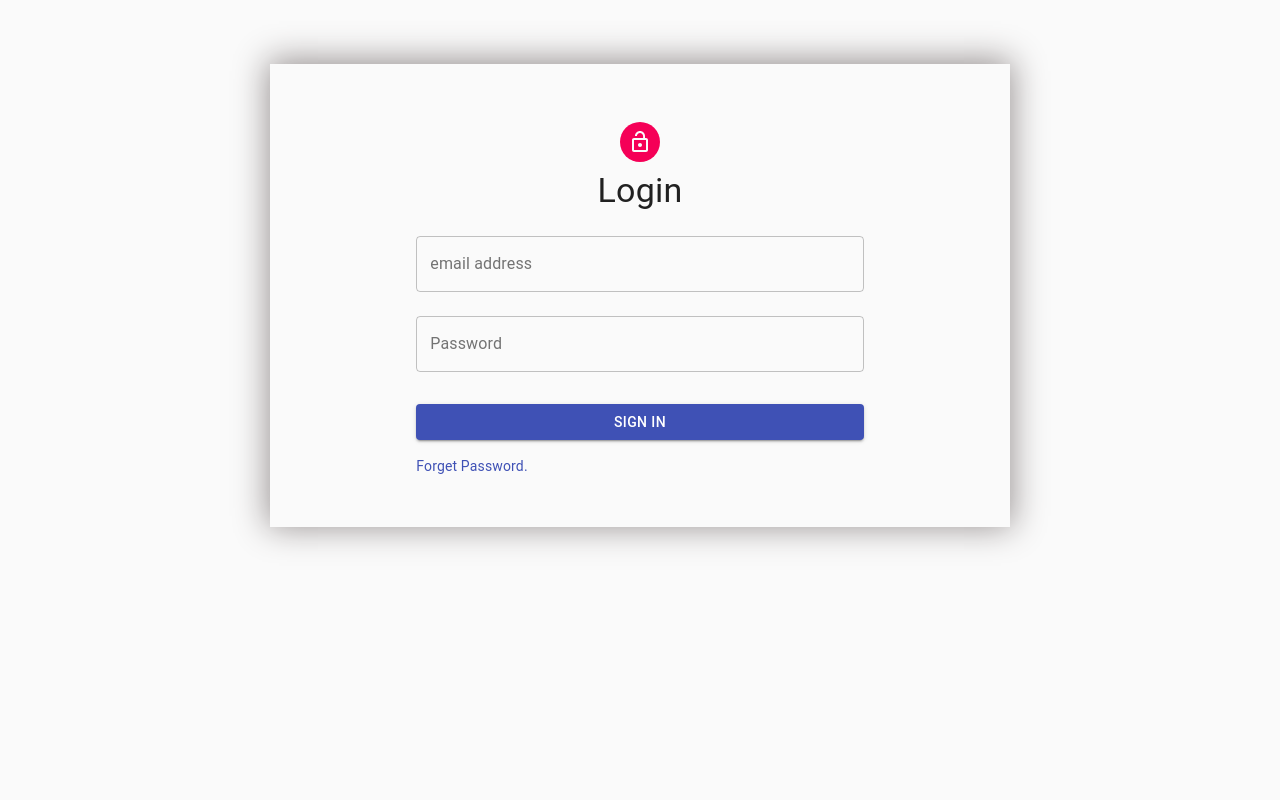
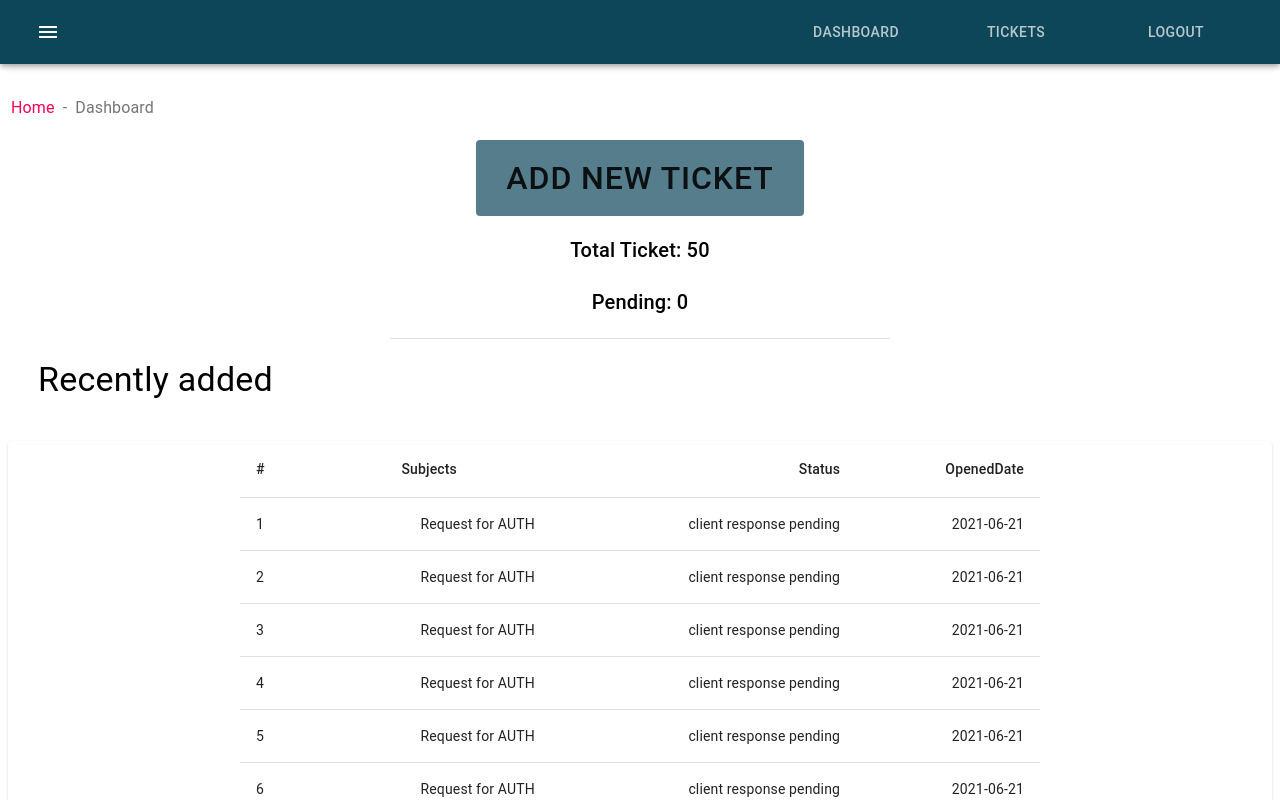
Before and after one commit to davincit/CRM-Ticket, a React (Create React App) app: page / in a window 1280 px wide. Shown: the top 800 px of the page. Built offline with nearby package versions, Linux system fonts and the light colour scheme.

Commit message:
layout and dashboard components added.

```diff
--- /dev/null
+++ b/src/App.css
@@ -0,0 +1,21 @@
+.layout {
+  display: grid;
+  grid-template-rows: 80px, auto, 3rem;
+  grid-template-areas: "header" "main" "footer";
+}
+
+.header {
+  grid-area: header;
+}
+
+.main {
+  grid-area: main;
+  min-height: 88vh;
+}
+
+.footer {
+  grid-area: footer;
+  background-color: #0d4559;
+  padding: 1rem;
+  color: white;
+}
--- a/src/App.js
+++ b/src/App.js
@@ -1,9 +1,15 @@
+import { Layout } from "./layout/Layout";
 import { Entry } from "./pages/Entry";
+import Dashboard from "./pages/Dashboard/Dashboard";
+import "./App.css";
 
 function App() {
   return (
     <div className="App">
-      <Entry />
+      {/* <Entry /> */}
+      <Layout>
+        <Dashboard />
+      </Layout>
     </div>
   );
 }
--- /dev/null
+++ b/src/components/Breadcrumb/Breadcrumb.js
@@ -0,0 +1,34 @@
+import { Breadcrumbs, Link, makeStyles, Typography } from "@material-ui/core";
+import HomeIcon from "@material-ui/icons/Home";
+
+const useStyle = makeStyles(() => ({
+  icon: {},
+  link: {
+    padding: "0px",
+    marginLeft: "15px",
+  },
+}));
+export default function Breadcrumb({ pagename }) {
+  const classes = useStyle();
+  const handleClick = () => {};
+  return (
+    <Breadcrumbs
+      aria-label="breadcrumb"
+      separator="-"
+      style={{ marginTop: "100px" }}
+    >
+      <Link color="secondary" href="/" onClick={handleClick} underline="none">
+        {/* <HomeIco     /> */}
+        <Typography className={classes.link}>Home</Typography>
+      </Link>
+      <Link
+        color={`${pagename ? "inherit" : "secondary"}`}
+        underline="none"
+        href="/"
+        onClick={handleClick}
+      >
+        {pagename}
+      </Link>
+    </Breadcrumbs>
+  );
+}
--- a/src/components/ResetPass.js
+++ b/src/components/ResetPass.js
@@ -20,10 +20,10 @@ const useStyle = makeStyles((theme) => ({
     flexDirection: "column",
     alignItems: "center",
     boxShadow: "0px -2px 32px 2px #979191 ",
-    maxWidth:"60%",
-    margin:"auto",
+    maxWidth: "60%",
+    margin: "auto",
     Height: "auto",
-    padding:"50px"
+    padding: "50px",
   },
   avatar: {
     margin: theme.spacing(1),
@@ -63,18 +63,6 @@ export const ResetPass = ({ handlechange, formSwitch, handleOnsubmit }) => {
             autoComplete="email"
             onChange={handlechange}
           />
-          <TextField
-            variant="outlined"
-            margin="normal"
-            // required
-            fullWidth
-            name="password"
-            label="Password"
-            type="password"
-            id="password"
-            autoComplete="current-password"
-            onChange={handlechange}
-          />
           <Button
             type="submit"
             fullWidth
--- /dev/null
+++ b/src/components/TicketTabel/DUMMY.json
@@ -0,0 +1,50 @@
+[
+    {
+        "id":"1",
+        "Subject":"Request for AUTH",
+        "status":"client response pending",
+        "OpenedDate":"2021-06-21"
+    },
+
+    {
+        "id":"2",
+        "Subject":"Request for AUTH",
+        "status":"client response pending",
+        "OpenedDate":"2021-06-21"
+    },
+
+    {
+        "id":"3",
+        "Subject":"Request for AUTH",
+        "status":"client response pending",
+        "OpenedDate":"2021-06-21"
+    },
+
+    {
+        "id":"4",
+        "Subject":"Request for AUTH",
+        "status":"client response pending",
+        "OpenedDate":"2021-06-21"
+    },
+
+    {
+        "id":"5",
+        "Subject":"Request for AUTH",
+        "status":"client response pending",
+        "OpenedDate":"2021-06-21"
+    },
+
+    {
+        "id":"6",
+        "Subject":"Request for AUTH",
+        "status":"client response pending",
+        "OpenedDate":"2021-06-21"
+    },
+
+    {
+        "id":"7",
+        "Subject":"Request for AUTH",
+        "status":"client response pending",
+        "OpenedDate":"2021-06-21"
+    }
+]
--- /dev/null
+++ b/src/components/TicketTabel/TicketTable.js
@@ -0,0 +1,52 @@
+import {
+  Table,
+  TableBody,
+  TableCell,
+  TableContainer,
+  TableHead,
+  TableRow,
+  Paper,
+  makeStyles,
+} from "@material-ui/core";
+import tickets from "./DUMMY.json";
+
+const useStyles = makeStyles({
+  table: {
+    maxWidth: 800,
+    margin: "auto",
+    marginBottom: "35px",
+    backgroundColor: "",
+  },
+  Paper: {
+    boxShadow: "#137986",
+  },
+});
+export default function TicketTabel() {
+  const classes = useStyles();
+  return (
+    <TableContainer component={Paper}>
+      <Table className={classes.table} aria-label="simple table">
+        <TableHead>
+          <TableRow>
+            <TableCell>#</TableCell>
+            <TableCell align="center">Subjects</TableCell>
+            <TableCell align="right">Status</TableCell>
+            <TableCell align="right">OpenedDate</TableCell>
+          </TableRow>
+        </TableHead>
+        <TableBody>
+          {tickets.map((row) => (
+            <TableRow key={row.id}>
+              <TableCell component="th" scope="row">
+                {row.id}
+              </TableCell>
+              <TableCell align="right">{row.Subject}</TableCell>
+              <TableCell align="right">{row.status}</TableCell>
+              <TableCell align="right">{row.OpenedDate}</TableCell>
+            </TableRow>
+          ))}
+        </TableBody>
+      </Table>
+    </TableContainer>
+  );
+}
--- /dev/null
+++ b/src/layout/Layout.js
@@ -0,0 +1,19 @@
+import { Header } from "./partial/Header";
+import { Footer } from "./partial/Footer";
+
+import React from "react";
+import Breadcrumb from "../components/Breadcrumb/Breadcrumb";
+
+export const Layout = ({ children }) => {
+  return (
+    <div className="layout">
+      <header className="header">
+        <Header />
+      </header>
+      <div className="main">{children}</div>
+      <footer className="footer">
+        <Footer />
+      </footer>
+    </div>
+  );
+};
--- /dev/null
+++ b/src/layout/partial/Footer.js
@@ -0,0 +1,14 @@
+import { Typography } from "@material-ui/core";
+import CopyrightIcon from "@material-ui/icons/Copyright";
+
+import React from "react";
+
+export const Footer = () => {
+  return (
+    <div>
+      <Typography style={{ textAlign: "center" }} color="inherit">
+        <CopyrightIcon /> CRM All rights reserved.
+      </Typography>
+    </div>
+  );
+};
--- /dev/null
+++ b/src/layout/partial/Header.js
@@ -0,0 +1,42 @@
+import {
+  AppBar,
+  IconButton,
+  List,
+  ListItem,
+  ListItemText,
+  Toolbar,
+  Link,
+  Typography,
+  MenuItem,
+  makeStyles,
+  Grid,
+  Tabs,
+  Tab,
+} from "@material-ui/core";
+import MenuIcon from "@material-ui/icons/Menu";
+import React from "react";
+
+const useStyle = makeStyles(() => ({
+  menuitem: {
+    marginLeft: "auto",
+  },
+}));
+export const Header = () => {
+  const classes = useStyle();
+  return (
+    <div>
+      <AppBar style={{ backgroundColor: "#0d4559" }}>
+        <Toolbar>
+          <IconButton color="inherit">
+            <MenuIcon />
+          </IconButton>
+          <Tabs className={classes.menuitem}>
+            <Tab label="Dashboard" onClick={<Link href="/" />} />
+            <Tab label="Tickets" onClick={<Link href="/" />} />
+            <Tab label="Logout" onClick={<Link href="/" />} />
+          </Tabs>
+        </Toolbar>
+      </AppBar>
+    </div>
+  );
+};
--- /dev/null
+++ b/src/pages/Dashboard/Dashboard.js
@@ -0,0 +1,71 @@
+import {
+  Button,
+  ButtonGroup,
+  Container,
+  Divider,
+  Grid,
+  Typography,
+} from "@material-ui/core";
+import TableTicket from "../../components/TicketTabel/TicketTable";
+import Breadcrumb from "../../components/Breadcrumb/Breadcrumb";
+import React from "react";
+
+export default function Dashboard() {
+  return (
+    <div>
+      <Grid container spacing={3}>
+        <Breadcrumb pagename={"Dashboard"} />
+        <Grid
+          item
+          xs={12}
+          style={{
+            padding: "10px 30px",
+            fontSize: "2rem",
+            marginTop: "0px",
+            display: "flex",
+            justifyContent: "center",
+          }}
+        >
+          <Button
+            style={{
+              padding: "10px 30px",
+              fontSize: "2rem",
+              backgroundColor: "#567d8b",
+              justifyContent: "center",
+              marginTop: "10px",
+            }}
+          >
+            Add new ticket
+          </Button>
+        </Grid>
+      </Grid>
+      <Grid container direction="column" justify="center" alignItems="center">
+        <Typography
+          style={{ justifyContent: "center", marginTop: "20px" }}
+          variant="h6"
+          color="inherit"
+        >
+          Total Ticket: 50
+        </Typography>
+        <Typography
+          variant="h6"
+          color="inherit"
+          style={{ justifyContent: "center", marginTop: "20px" }}
+        >
+          Pending: 0
+        </Typography>
+      </Grid>
+      <Divider
+        style={{ maxWidth: "500px", margin: "auto", marginTop: "20px" }}
+      />
+      <Grid container spacing={5}>
+        <Grid item xs={12} style={{ marginLeft: "30px", marginTop: "20px" }}>
+          <Typography variant="h4">Recently added</Typography>
+        </Grid>
+        <Grid item xs={12}>
+          <TableTicket />
+        </Grid>
+      </Grid>
+    </div>
+  );
+}
```
Also changed, not shown: src/components/Login.js (+4 -4 lines).
